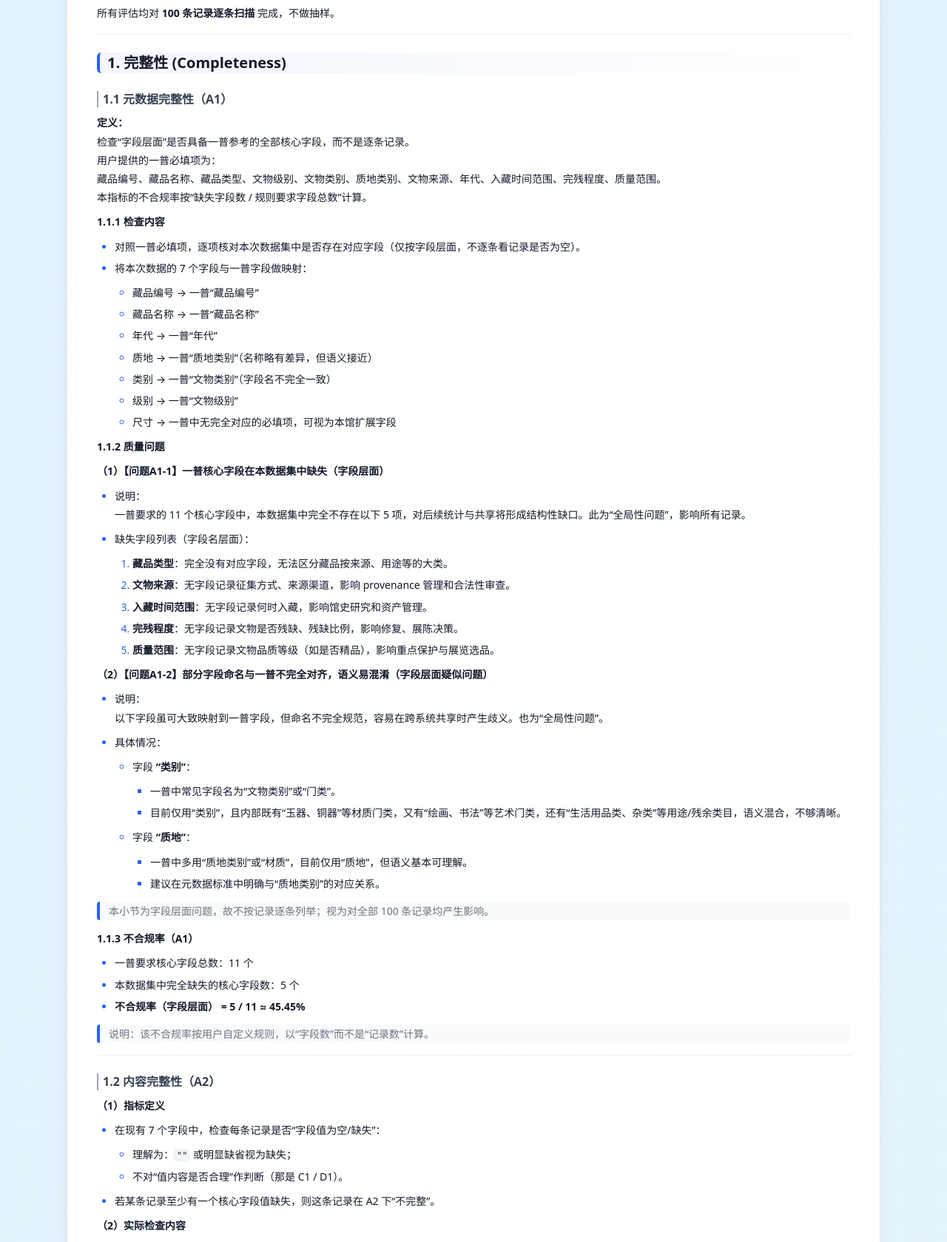
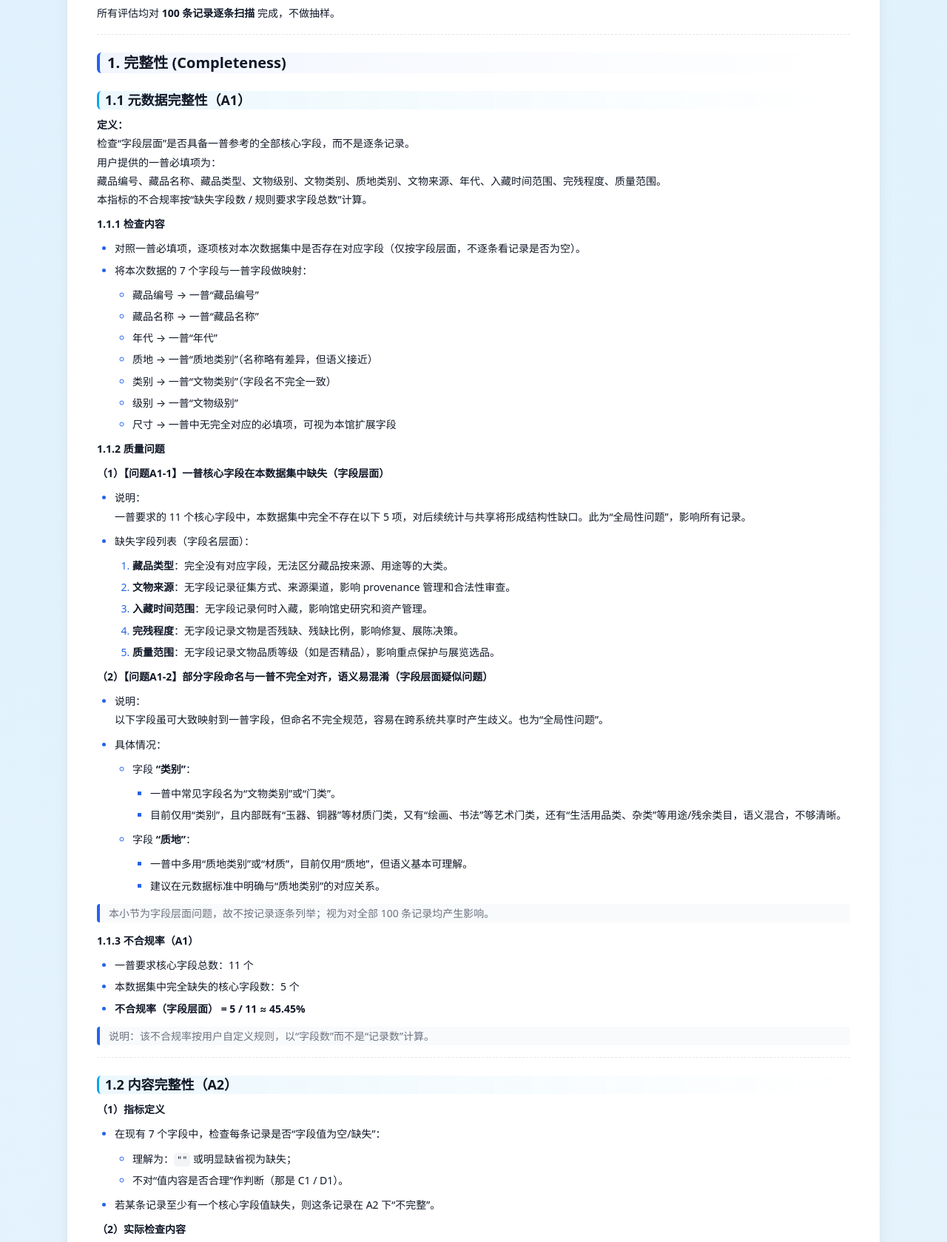
Before and after one commit to southwind123/cultural-metadata-report, a plain HTML site: page index.html in a window 1280 px wide. Shown: the part 696-2375 px from the top of the page at 74% size. Drawn offline with Linux system fonts and the light colour scheme.

Commit message:
Update index.html

```diff
--- a/index.html
+++ b/index.html
@@ -306,7 +306,7 @@
 <p>所有评估均对 <strong>100 条记录逐条扫描</strong> 完成，不做抽样。</p>
 <hr>
 <h1>1. 完整性 (Completeness)</h1>
-<h3>1.1 元数据完整性（A1）</h3>
+<h2>1.1 元数据完整性（A1）</h2>
 <p><strong>定义：</strong><br>
 检查“字段层面”是否具备一普参考的全部核心字段，而不是逐条记录。<br>
 用户提供的一普必填项为：<br>
@@ -382,7 +382,7 @@
 <p>说明：该不合规率按用户自定义规则，以“字段数”而不是“记录数”计算。</p>
 </blockquote>
 <hr>
-<h3>1.2 内容完整性（A2）</h3>
+<h2>1.2 内容完整性（A2）</h2>
 <p><strong>（1）指标定义</strong></p>
 <ul>
 <li>在现有 7 个字段中，检查每条记录是否“字段值为空/缺失”：
```
